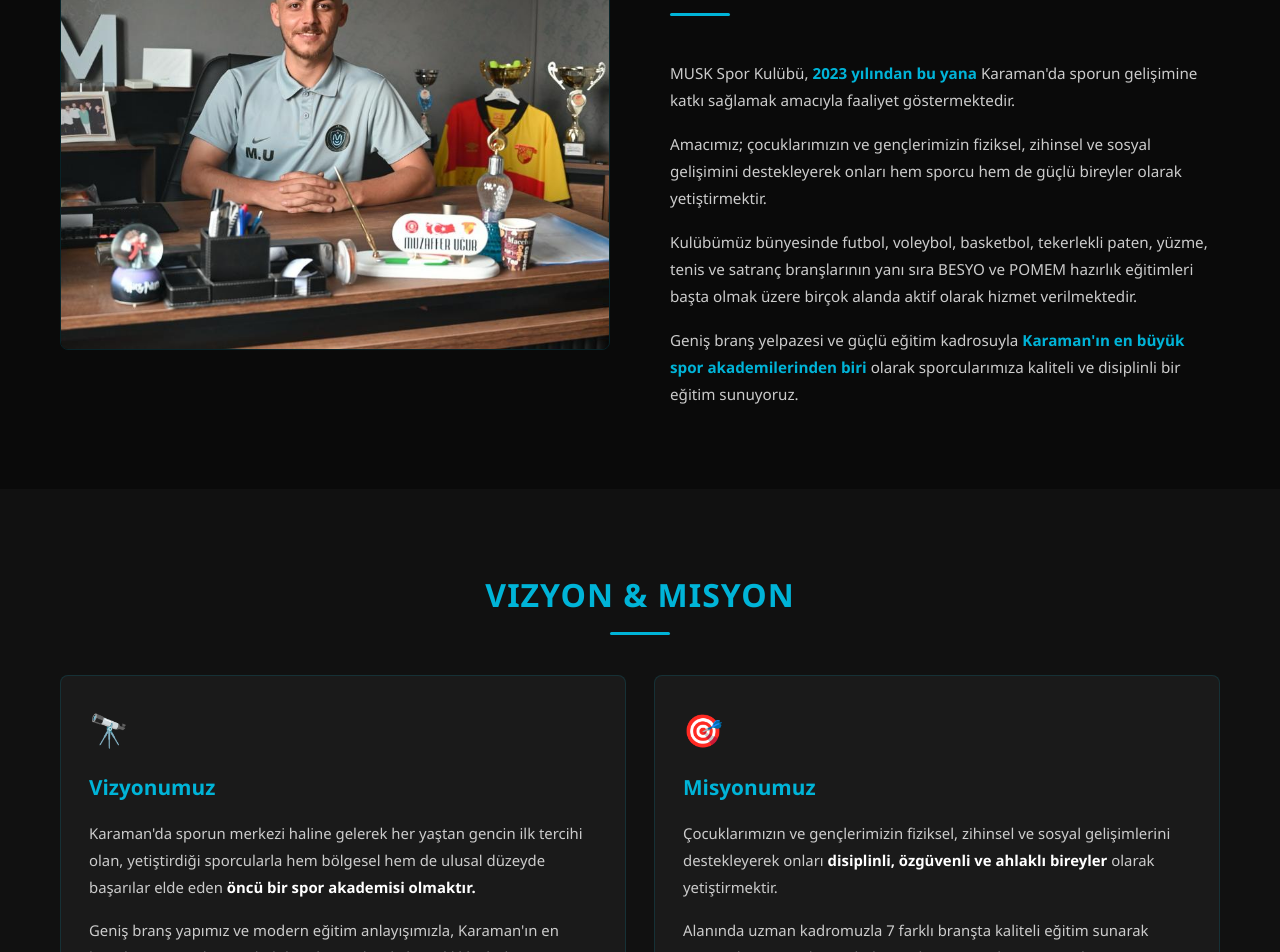
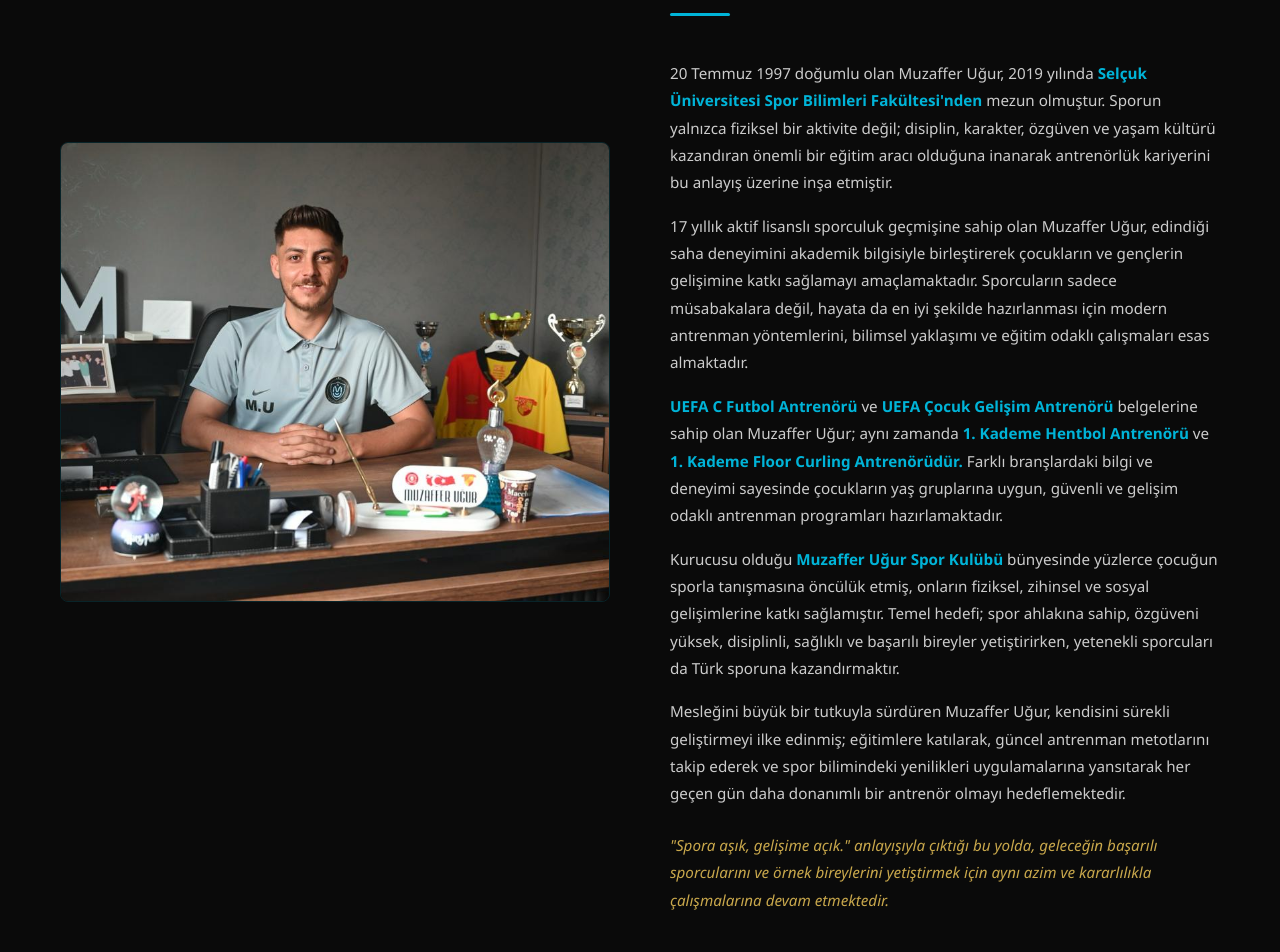
Before and after one commit to NSDMT/MUSK-Akademi, a React (Vite) app: page /hakkimizda in a window 1280 px wide. Shown: the part 540-1492 px from the top of the page. Built offline with nearby package versions, Linux system fonts and the light colour scheme; no server answers.

Commit message:
update: hakkimizda sayfasi muzaffer ugur ozgecmis

```diff
--- a/src/pages/About.jsx
+++ b/src/pages/About.jsx
@@ -29,22 +29,22 @@ export default function About() {
             <h2 className="section-title" style={{ textAlign: 'left' }}>MUSK Spor Kulübü</h2>
             <div className="section-divider" style={{ margin: '10px 0 28px' }} />
             <p>
-              MUSK Spor Kulübü, <strong>2023 yılından bu yana</strong> Karaman'da sporun
-              gelişimine katkı sağlamak amacıyla faaliyet göstermektedir.
+              20 Temmuz 1997 doğumlu olan Muzaffer Uğur, 2019 yılında <strong>Selçuk Üniversitesi Spor Bilimleri Fakültesi'nden</strong> mezun olmuştur. Sporun yalnızca fiziksel bir aktivite değil; disiplin, karakter, özgüven ve yaşam kültürü kazandıran önemli bir eğitim aracı olduğuna inanarak antrenörlük kariyerini bu anlayış üzerine inşa etmiştir.
             </p>
             <p>
-              Amacımız; çocuklarımızın ve gençlerimizin fiziksel, zihinsel ve sosyal gelişimini
-              destekleyerek onları hem sporcu hem de güçlü bireyler olarak yetiştirmektir.
+              17 yıllık aktif lisanslı sporculuk geçmişine sahip olan Muzaffer Uğur, edindiği saha deneyimini akademik bilgisiyle birleştirerek çocukların ve gençlerin gelişimine katkı sağlamayı amaçlamaktadır. Sporcuların sadece müsabakalara değil, hayata da en iyi şekilde hazırlanması için modern antrenman yöntemlerini, bilimsel yaklaşımı ve eğitim odaklı çalışmaları esas almaktadır.
             </p>
             <p>
-              Kulübümüz bünyesinde futbol, voleybol, basketbol, tekerlekli paten, yüzme, tenis
-              ve satranç branşlarının yanı sıra BESYO ve POMEM hazırlık eğitimleri başta olmak
-              üzere birçok alanda aktif olarak hizmet verilmektedir.
+              <strong>UEFA C Futbol Antrenörü</strong> ve <strong>UEFA Çocuk Gelişim Antrenörü</strong> belgelerine sahip olan Muzaffer Uğur; aynı zamanda <strong>1. Kademe Hentbol Antrenörü</strong> ve <strong>1. Kademe Floor Curling Antrenörüdür.</strong> Farklı branşlardaki bilgi ve deneyimi sayesinde çocukların yaş gruplarına uygun, güvenli ve gelişim odaklı antrenman programları hazırlamaktadır.
             </p>
             <p>
-              Geniş branş yelpazesi ve güçlü eğitim kadrosuyla <strong>Karaman'ın en büyük spor
-                akademilerinden biri</strong> olarak sporcularımıza kaliteli ve disiplinli bir eğitim
-              sunuyoruz.
+              Kurucusu olduğu <strong>Muzaffer Uğur Spor Kulübü</strong> bünyesinde yüzlerce çocuğun sporla tanışmasına öncülük etmiş, onların fiziksel, zihinsel ve sosyal gelişimlerine katkı sağlamıştır. Temel hedefi; spor ahlakına sahip, özgüveni yüksek, disiplinli, sağlıklı ve başarılı bireyler yetiştirirken, yetenekli sporcuları da Türk sporuna kazandırmaktır.
+            </p>
+            <p>
+              Mesleğini büyük bir tutkuyla sürdüren Muzaffer Uğur, kendisini sürekli geliştirmeyi ilke edinmiş; eğitimlere katılarak, güncel antrenman metotlarını takip ederek ve spor bilimindeki yenilikleri uygulamalarına yansıtarak her geçen gün daha donanımlı bir antrenör olmayı hedeflemektedir.
+            </p>
+            <p style={{ fontStyle: 'italic', color: '#c9a84c', marginTop: 8 }}>
+              "Spora aşık, gelişime açık." anlayışıyla çıktığı bu yolda, geleceğin başarılı sporcularını ve örnek bireylerini yetiştirmek için aynı azim ve kararlılıkla çalışmalarına devam etmektedir.
             </p>
           </div>
         </div>
--- a/src/pages/panel/admin/Groups.jsx
+++ b/src/pages/panel/admin/Groups.jsx
@@ -51,7 +51,7 @@ export default function AdminGroups() {
     try {
       const payload = { ...form, trainer_id: form.trainer_id || null, branch_id: parseInt(form.branch_id), monthly_fee: form.monthly_fee !== '' ? parseInt(form.monthly_fee) : 0 };
       if (editId) await client.put(`/groups/${editId}`, payload);
-      else        await client.post('/groups', payload);
+      else await client.post('/groups', payload);
       setModal(null);
       showAlert('success', editId ? 'Grup güncellendi' : 'Grup eklendi');
       load();
```
Also changed, not shown: 1 other file (tests, documents, lock files or other folders).
